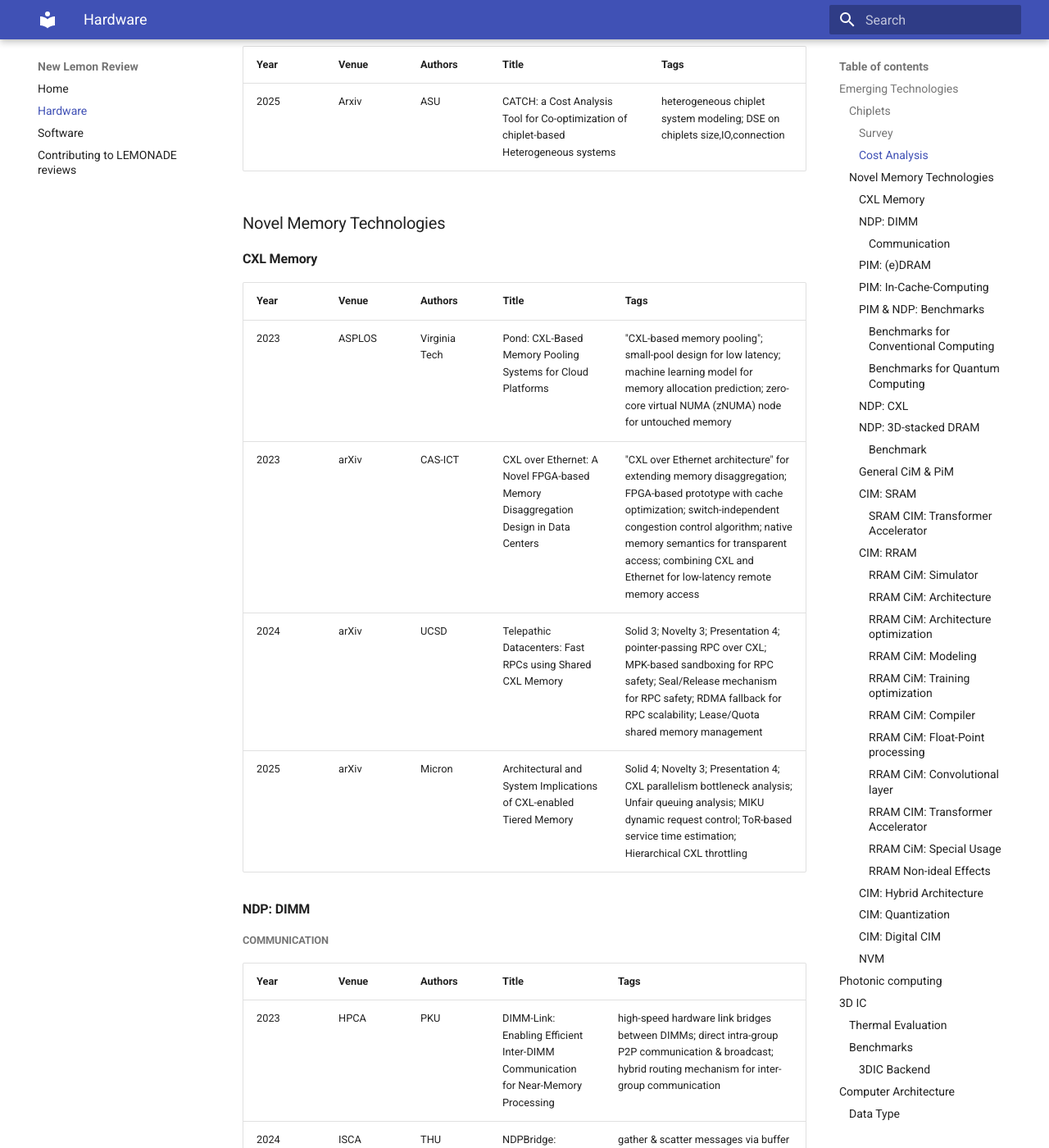
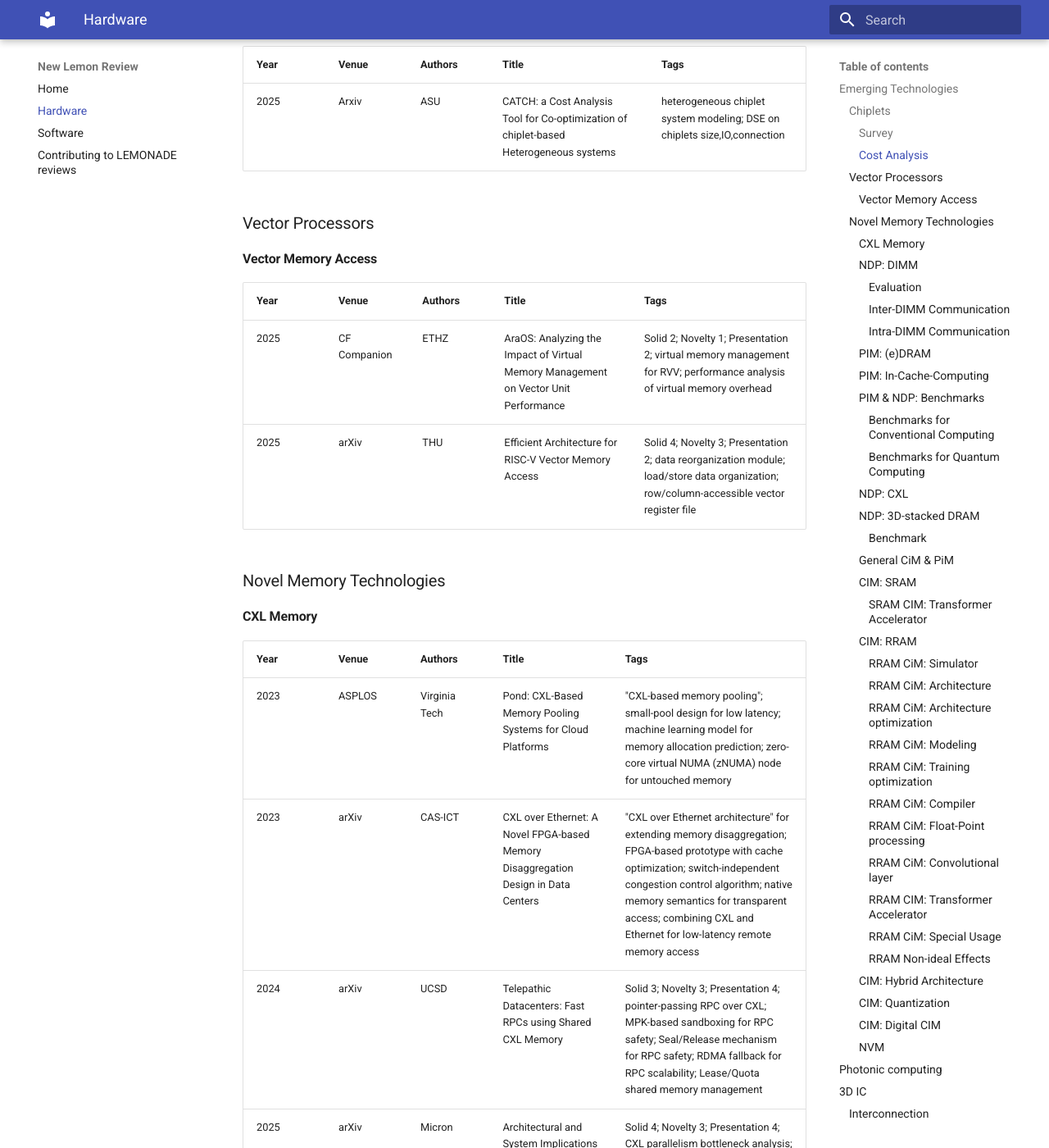
Before and after one commit to pku-lemonade/review, an MkDocs documentation site: the page built from docs/Hardware.md, in a window 1280 px wide and 1400 px high, scrolled down 723 px. Shown: the whole window at 82% size. Built offline with MkDocs 1.6.1 and Material for MkDocs 9.7.7, drawn with Linux system fonts in a browser that asks for light colours; some of the changed text lies outside the part shown.

Commit message:
Add papers about DIMM-based NDP, disaggregated memory, etc. (#53)
* Add papers about DIMM-based NDP, etc.

* Removed the incorrect duplicate word in the title li ne.

```diff
--- a/docs/Hardware.md
+++ b/docs/Hardware.md
@@ -18,6 +18,14 @@
 |-|-|-|-|-|
 | 2025 | Arxiv | ASU | CATCH: a Cost Analysis Tool for Co-optimization of chiplet-based Heterogeneous systems | heterogeneous chiplet system modeling; DSE on chiplets size,IO,connection |
 
+### Vector Processors
+
+#### Vector Memory Access
+| Year | Venue | Authors | Title | Tags |
+|-|-|-|-|-|
+| 2025 | CF Companion | ETHZ | AraOS: Analyzing the Impact of Virtual Memory Management on Vector Unit Performance |Solid 2; Novelty 1; Presentation 2; virtual memory management for RVV; performance analysis of virtual memory overhead |
+| 2025 | arXiv | THU | Efficient Architecture for RISC-V Vector Memory Access | Solid 4; Novelty 3; Presentation 2; data reorganization module; load/store data organization; row/column-accessible vector register file |
+
 ### Novel Memory Technologies
 
 #### CXL Memory
@@ -30,13 +38,23 @@
 
 #### NDP: DIMM
 
-##### Communication
+##### Evaluation
+| Year | Venue | Authors | Title | Tags |
+|-|-|-|-|-|
+| 2025 | HPCA | THU | UniNDP: A Unified Compilation and Simulation Tool for Near DRAM Processing Architectures |  Solid 5; Novelty 2; Presentation 3; unified NDP hardware abstraction; NDP compiler optimization; instruction-driven NDP simulator |
+
+##### Inter-DIMM Communication
+| Year | Venue | Authors | Title | Tags |
+|-|-|-|-|-|
+| 2024 | ISCA | THU | NDPBridge: Enabling Cross-Bank Coordination in Near-DRAM-Bank Processing Architectures | gather & scatter messages via buffer chip; task-based message-passing model; hierarchical, data-transfer-aware load balancing |
+| 2025 | HPCA | Samsung | Piccolo: Large-Scale Graph Processing with Fine-Grained In-Memory Scatter-Gather | Solid 3; Novelty 4; Presentation 3; In-DRAM fine-grained scatter-gather via data bus offsets; fine-grained cache architecture using fg-tags; Standard DDR command interpretation for FIM control; Combined graph tiling with fine-grained memory access |
+| 2025 | arXiv | ETHZ | PIMDAL: Mitigating the Memory Bottleneck in Data Analytics using a Real Processing-in-Memory System | Solid 4; Novelty 2; Presentation 4; PIMDAL library for DB operators; quicksort/mergesort/hashing on UPMEM PIM; scatter/gather/async transfers for PIM communication |
+
+##### Intra-DIMM Communication
 | Year | Venue | Authors | Title | Tags |
 |-|-|-|-|-|
 | 2023 | HPCA | PKU | DIMM-Link: Enabling Efficient Inter-DIMM Communication for Near-Memory Processing | high-speed hardware link bridges between DIMMs; direct intra-group P2P communication & broadcast; hybrid routing mechanism for inter-group communication |
-| 2024 | ISCA | THU | NDPBridge: Enabling Cross-Bank Coordination in Near-DRAM-Bank Processing Architectures | gather & scatter messages via buffer chip; task-based message-passing model; hierarchical, data-transfer-aware load balancing |
-| 2025 | HPCA | Samsung | Piccolo: Large-Scale Graph Processing with Fine-Grained In-Memory Scatter-Gather | Solid 3; Novelty 4; Presentation 3; In-DRAM fine-grained scatter-gather via data bus offsets; fine-grained cache architecture using fg-tags; Standard DDR command interpretation for FIM control; Combined graph tiling with fine-grained memory access |
-| 2025 | arXiv | ETHZ | PIMDAL: Mitigating the Memory Bottleneck in Data Analytics using a Real Processing-in-Memory System | Solid 4; Novelty 2; Presentation 4; PIMDAL library for DB operators; quicksort/mergesort/hashing on UPMEM PIM; scatter/gather/async transfers for PIM communication |
+| 2025 | HPCA | SJTU | AsyncDIMM: Achieving Asynchronous Execution in DIMM-Based Near-Memory Processing | Solid 4; Novelty 3; Presentation 2; Offload-Schedule-Return mechanism; switch-recovery scheduling; explicit/implicit synchronization |
 
 #### PIM: (e)DRAM
 | Year | Venue | Authors | Title | Tags |
@@ -289,6 +307,12 @@
 | 2020 | DATE | Georgia Tech | Macro-3D: A Physical Design Methodology for Face-to-Face-Stacked Heterogeneous 3D ICs | face-to-face stack; separate 2D floorplans generation; memory-on-logic projection |
 | 2022 | IEEE Micro | Cerebras Systems | Cerebras Architecture Deep Dive: First Look Inside the Hardware/Software Co-Design for Deep Learning | fine-grained dataflow scheduling; high-bandwidth, low-latency fabric design; weight streaming |
 
+### Interconnection
+
+| Year | Venue | Authors | Title | Tags |
+|-|-|-|-|-|
+| 2025 | HPCA | Fudan | EIGEN: Enabling Efficient 3DIC Interconnect with Heterogeneous Dual-Layer Network-on-Active-Interposer | Solid 2; Novelty 3; Presentation 3; Dual-layer interconnect architecture, Reinforcement learning routing, Switch-programmable interconnect |
+
 ### Thermal Evaluation
 
 | Year | Venue | Authors | Title | Tags |
@@ -386,10 +410,16 @@
 
 
 #### Disaggregated Memory
+
+| Year | Venue | Authors | Title | Tags |
+|-|-|-|-|-|
+| 2025 | ASPLOS | Yale | PULSE: Accelerating Distributed Pointer-Traversals on Disaggregated Memory | Solid 4; Novelty 3; Presentation 3; iterator-based programming model; disaggregated accelerator architecture; in-network routing for distributed traversal |
+| 2025 | ASPLOS | Purdue | EDM: An Ultra-Low Latency Ethernet Fabric for Memory Disaggregation | Solid 4; Novelty 4; Presentation 4; Ethernet PHY network stack; PHY in-network scheduler; PHY intra-frame preemption |
+
 ##### Survey
 | Year | Venue | Authors | Title | Tags |
 |-|-|-|-|-|
-| 2025 | arXiv | SJTU | Survey of Disaggregated Memory: Cross-layer Technique Insights for Next-Generation Datacenters | Solid 2; Novelty 4; Presentation 4;  Cross-layer classification of DM techniques; hardware-level categories; architectural-level classifications; system and runtime-level groupings; application-level optimizations such as general-purpose and domain-specific approaches |
+| 2025 | arXiv | SJTU | Survey of Disaggregated Memory: Cross-layer Technique Insights for Next-Generation Datacenters | Solid (Survey); Novelty (Survey); Presentation 4; Cross-layer classification of DM techniques; hardware-level categories; architectural-level classifications; system and runtime-level groupings; application-level optimizations such as general-purpose and domain-specific approaches |
 
 
 #### Prefetcher
```
Also changed, not shown: other parts of docs/Hardware.md (+1 -1 lines), docs/Software.md (+2 -0 lines).
